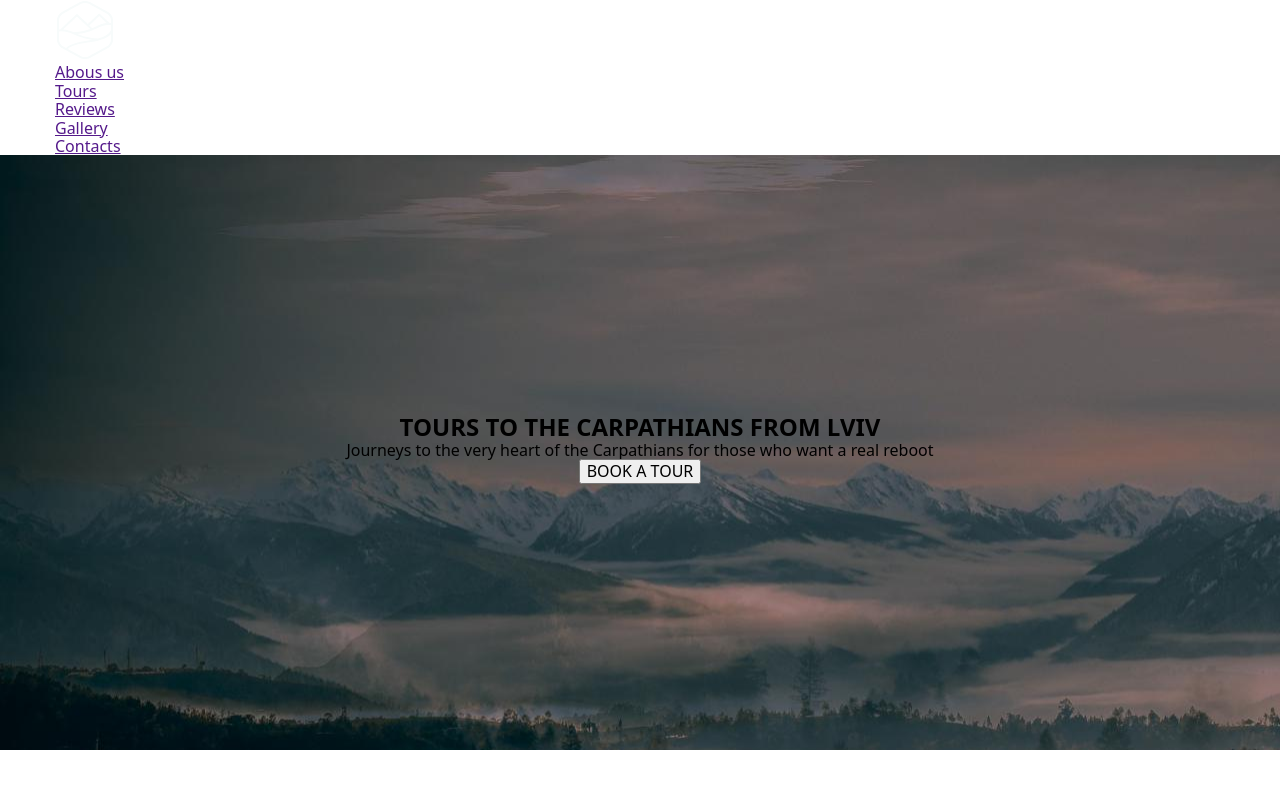
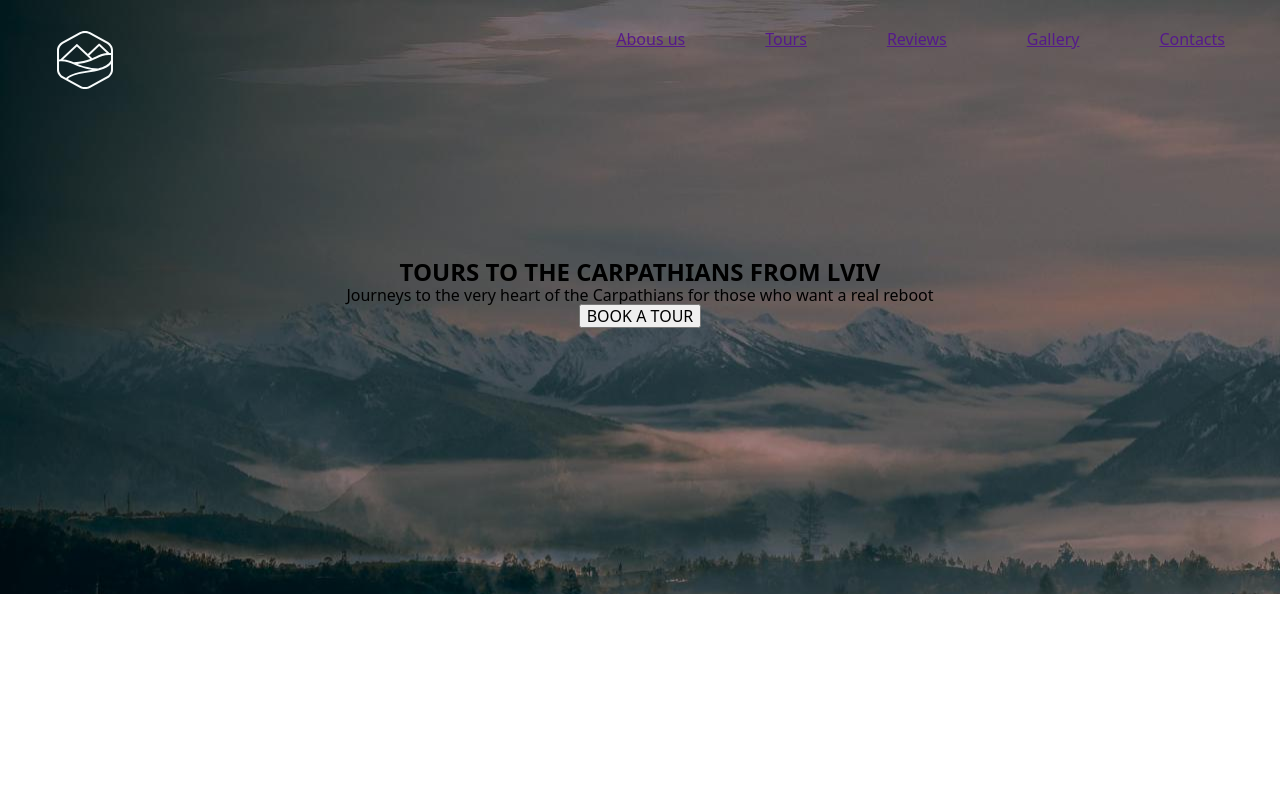
Before and after one commit to serheihimself/carpathians, a plain HTML site: page index.html in a window 1280 px wide. Drawn offline with nearby package versions, Linux system fonts and the light colour scheme.

Commit message:
create hero commit

```diff
--- a/index.html
+++ b/index.html
@@ -20,15 +20,15 @@
     <title>Carpathians</title>
   </head>
   <body>
-    <header>
+    <header class="header">
       <div class="container">
-      <nav>
+      <nav class="header__navigation">
         <a href="#">
           <svg width="60" height="60">
             <use href="/images/sprite.svg#icon-Logo"></use>
           </svg>
         </a>
-        <ul>
+        <ul class="header__list">
           <li><a href="">Abous us</a></li>
           <li><a href="">Tours</a></li>
           <li><a href="">Reviews</a></li>
--- a/sass/components/_header.scss
+++ b/sass/components/_header.scss
@@ -0,0 +1,14 @@
+.header {
+  position: absolute;
+  z-index: 1000;
+  padding: 30px 0;
+  width: 100%;
+}
+.header__navigation {
+  display: flex;
+  justify-content: space-between;
+}
+.header__list {
+  display: flex;
+  gap: 80px;
+}
--- a/sass/components/_main.scss
+++ b/sass/components/_main.scss
@@ -1,6 +1,7 @@
 .hero__container {
-  background-image: url("../../images/hero_bg.jpg");
+  background-image: url("../images/hero_bg.jpg");
   text-align: center;
   padding-top: 258px;
   padding-bottom: 266px;
+  position: relative;
 }
```
Also changed, not shown: css/main.css, css/main.min.css, 2 other files.
